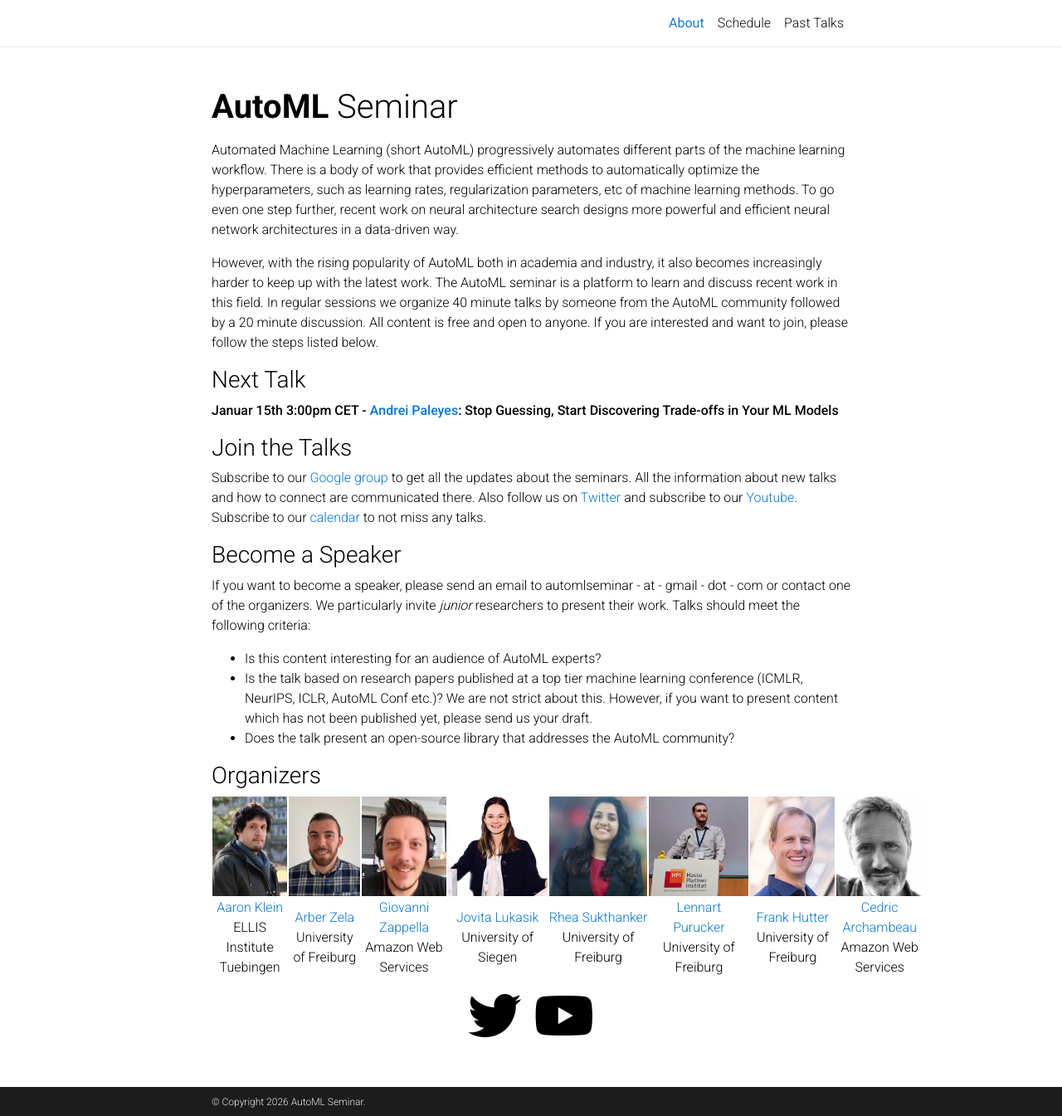
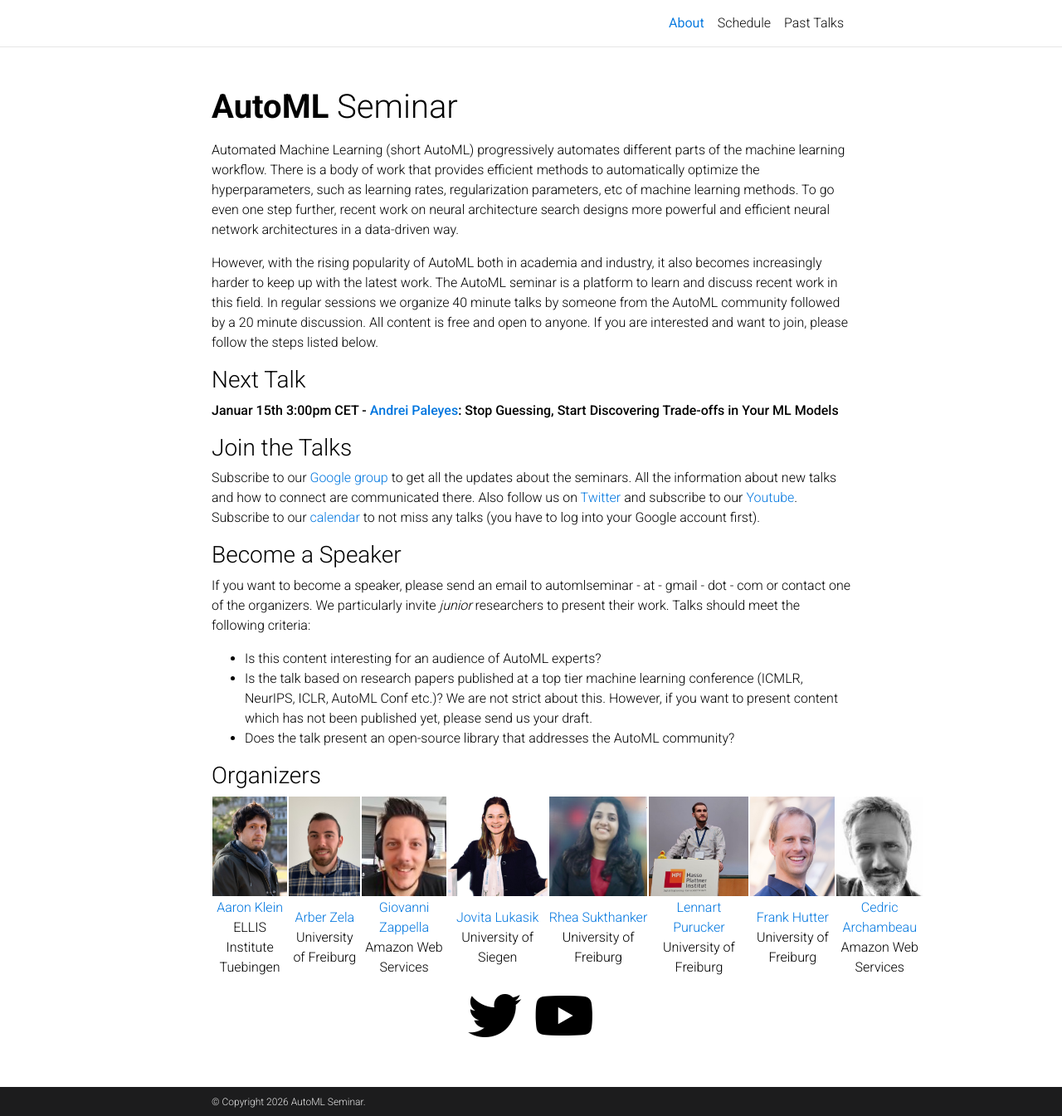
Before and after one commit to AutoML-Seminars/AutoML-Seminars.github.io, a Jekyll site: the page built from _pages/about.md, in a window 1280 px wide and 1345 px high. Shown: the whole window at 83% size. Built offline with Jekyll 4.4.1, drawn with Linux system fonts in a browser that asks for light colours; comment, search, counter and statistics services are not loaded; a style sheet for code colours, icons or effects is not loaded.

Commit message:
add info for calendar

```diff
--- a/_pages/about.md
+++ b/_pages/about.md
@@ -25,7 +25,7 @@ All content is free and open to anyone. If you are interested and want to join,
 ### Join the Talks
 
 Subscribe to our [Google group](https://groups.google.com/forum/#!forum/automl-seminars) to get all the updates about the seminars. All the information about new talks and how to connect are communicated there.
-Also follow us on [Twitter](https://twitter.com/automlseminar) and subscribe to our [Youtube](https://www.youtube.com/channel/UC3NoO2L7cGs7O3583ig--EA/featured). Subscribe to our [calendar](https://calendar.google.com/calendar/u/2?cid=YXV0b21sc2VtaW5hckBnbWFpbC5jb20) to not miss any talks.
+Also follow us on [Twitter](https://twitter.com/automlseminar) and subscribe to our [Youtube](https://www.youtube.com/channel/UC3NoO2L7cGs7O3583ig--EA/featured). Subscribe to our [calendar](https://calendar.google.com/calendar/u/2?cid=YXV0b21sc2VtaW5hckBnbWFpbC5jb20) to not miss any talks (you have to log into your Google account first).
 
 
 
```
